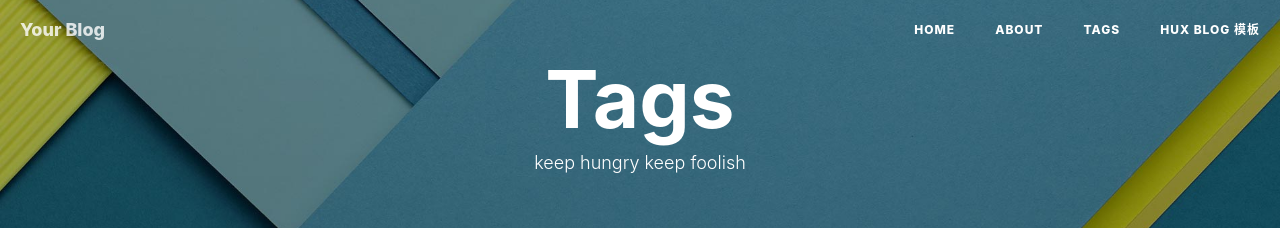
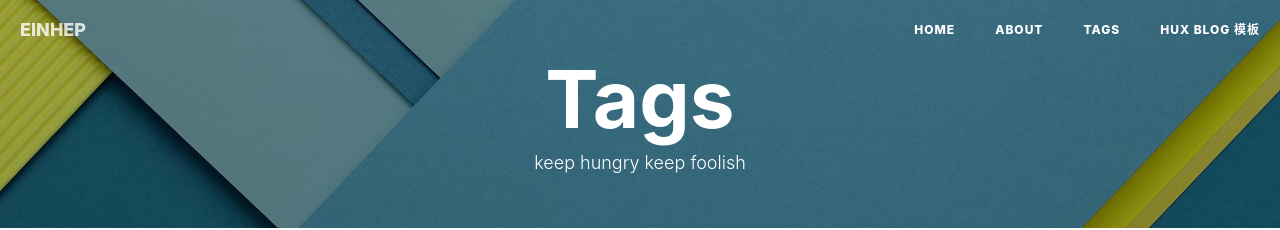
Before and after one commit to einhep/einhep.github.io, a Jekyll site: the page built from tags.html, in a window 1280 px wide. Shown: the top 230 px of the page. Built offline with Jekyll 4.4.1, drawn with Linux system fonts in a browser that asks for light colours; nearby versions of some CDN libraries; comment, search, counter and statistics services are not loaded; some of the changed text lies outside the part shown.

Commit message:
Update _config.yml

```diff
--- a/_config.yml
+++ b/_config.yml
@@ -1,11 +1,11 @@
 # Site settings
-title: Your Blog
-SEOTitle: 你的博客 | Your Blog
+title: EINHEP
+SEOTitle: EINHEP Blog
 header-img: img/home-bg.jpg
 email: huxpro@gmail.com
 description: ""
 keyword: ""
-url: "http://huangxuan.me"              # your host, for absolute URL
+url: "http://www.ehbci.cn"              # your host, for absolute URL
 baseurl: "/huxblog-boilerplate"         # for example, '/blog' if your blog hosted on 'host/blog'
 
 
```
